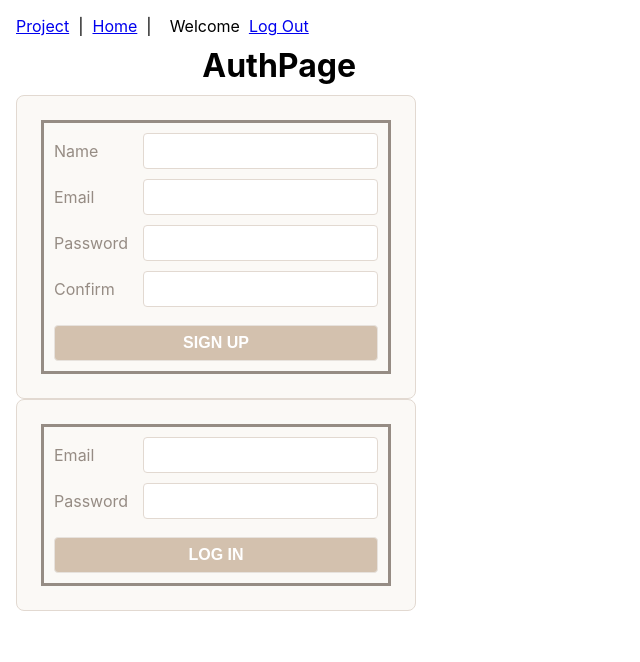
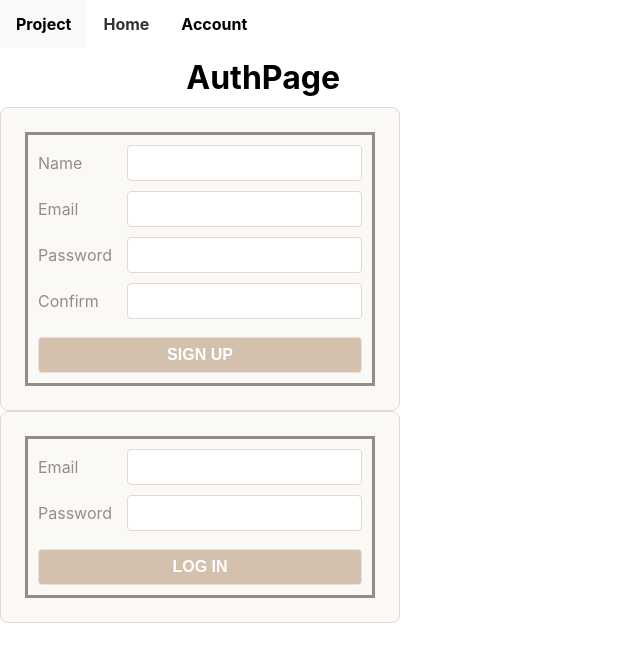
Before and after one commit to saifao/ideate, a React (Create React App) app: page / in a window 1280 px wide. Shown: the top 662 px of the page, without its empty margins (0-640 px from the left). Built offline with nearby package versions, Linux system fonts and the light colour scheme.

Commit message:
updated navbar css

```diff
--- /dev/null
+++ b/src/components/NavBar/NavBar.css
@@ -0,0 +1,63 @@
+.navbar {
+    overflow: hidden;
+    background-color: #ffffff;
+}
+
+.navbar a {
+    float: left;
+    font-size: 16px;
+    font-weight: 700;
+    color: #333;
+    text-align: center;
+    padding: 14px 16px;
+    text-decoration: none;
+}
+
+.dropdown {
+    float: left;
+    overflow: hidden;
+}
+
+.dropdown .dropitems {
+    font-size: 16px;
+    border: none;
+    outline: none;
+    color: inherit;
+    padding: 14px 16px;
+    background-color: inherit;
+    font-family: inherit;
+    margin: 0;
+}
+
+.navbar a:hover,
+.dropdown:hover .dropitems {
+    background-color: #f9f9f9;
+    color: black;
+}
+
+.dropdown-content {
+    display: none;
+    position: absolute;
+    top: 48px;
+    background-color: #f9f9f9;
+    min-width: 160px;
+    box-shadow: 0px 8px 16px 0px rgba(0, 0, 0, 0.2);
+    z-index: 1;
+}
+
+.dropdown-content a {
+    float: none;
+    color: black;
+    padding: 12px 16px;
+    text-decoration: none;
+    display: block;
+    text-align: left;
+}
+
+.dropdown-content a:hover {
+    background-color: #ddd;
+}
+
+.dropdown:hover .dropdown-content {
+    display: block;
+}
--- a/src/components/NavBar/NavBar.jsx
+++ b/src/components/NavBar/NavBar.jsx
@@ -1,7 +1,7 @@
 import { Link } from 'react-router-dom';
 // Using the import below, we can call any exported function using: userService.someMethod()
 import * as userService from '../../utilities/users-service';
-
+import './NavBar.css'
 
 export default function NavBar({ user, setUser }) {
     function handleLogOut() {
@@ -12,13 +12,17 @@ export default function NavBar({ user, setUser }) {
     }
 
     return (
-        <nav>
+        <div class="navbar">
             <Link to="/projects">Project</Link>
-            &nbsp; | &nbsp;
             <Link to="/">Home</Link>
-            &nbsp; | &nbsp;
-            &nbsp;<span>Welcome {user ? user.name : ''}</span>
-            &nbsp;<Link to="" onClick={handleLogOut}>Log Out</Link>
-        </nav>
+            <div class="dropdown">
+                <Link to="" className="dropitems">Account</Link>
+                <div class="dropdown-content">
+                    <Link to="">Welcome {user ? user.name : ''}</Link>
+                    <Link to="" onClick={handleLogOut}>Log Out</Link>
+                </div>
+            </div>
+        </div>
+
     );
 }
--- a/src/index.css
+++ b/src/index.css
@@ -24,7 +24,7 @@ body {
   -webkit-font-smoothing: antialiased;
   -moz-osx-font-smoothing: grayscale;
   background-color: white;
-  padding: 2vmin;
+  /* padding: 2vmin; */
   height: 100vh;
 }
 
--- a/src/pages/ImageGrid/ImageGrid.css
+++ b/src/pages/ImageGrid/ImageGrid.css
@@ -1,5 +1,5 @@
 .container {
-    background-color: white;
+    background-color: #fafafa;
 }
 
 .img-grid {
```
